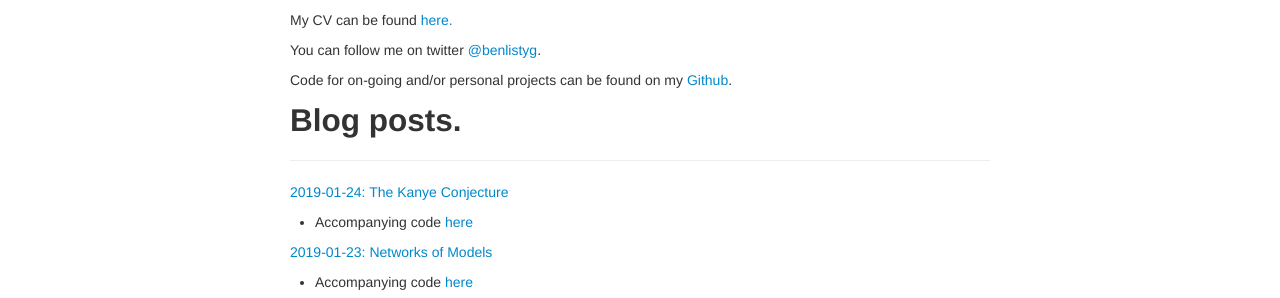
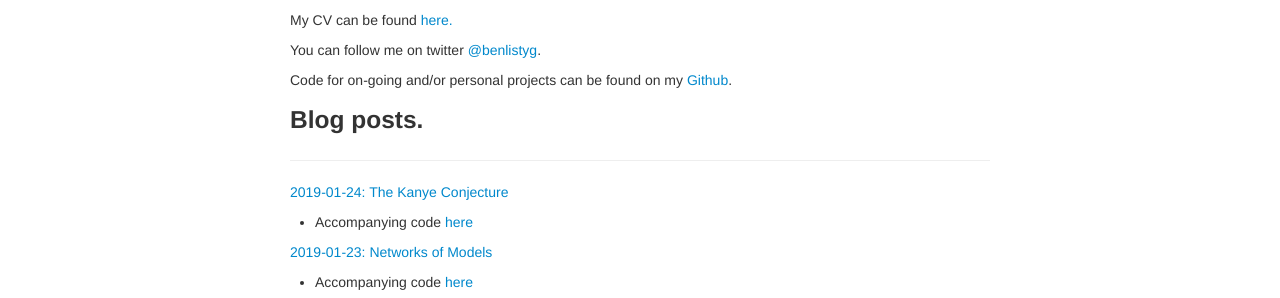
Before and after one commit to BListyg/blistyg.github.io, a Jekyll site: the page built from index.md, in a window 1280 px wide. Shown: the part 252-550 px from the top of the page. Built offline with Jekyll 4.4.1, drawn with Linux system fonts in a browser that asks for light colours.

```diff
--- a/index.md
+++ b/index.md
@@ -11,7 +11,7 @@ You can follow me on twitter [@benlistyg](https://www.twitter.com/benlistyg).
 
 Code for on-going and/or personal projects can be found on my [Github](https://www.github.com/blistyg).
 
-## Blog posts.
+### Blog posts.
 ___
 
 [2019-01-24: The Kanye Conjecture](http://rpubs.com/blistyg/thekanyeconjecture)
```
